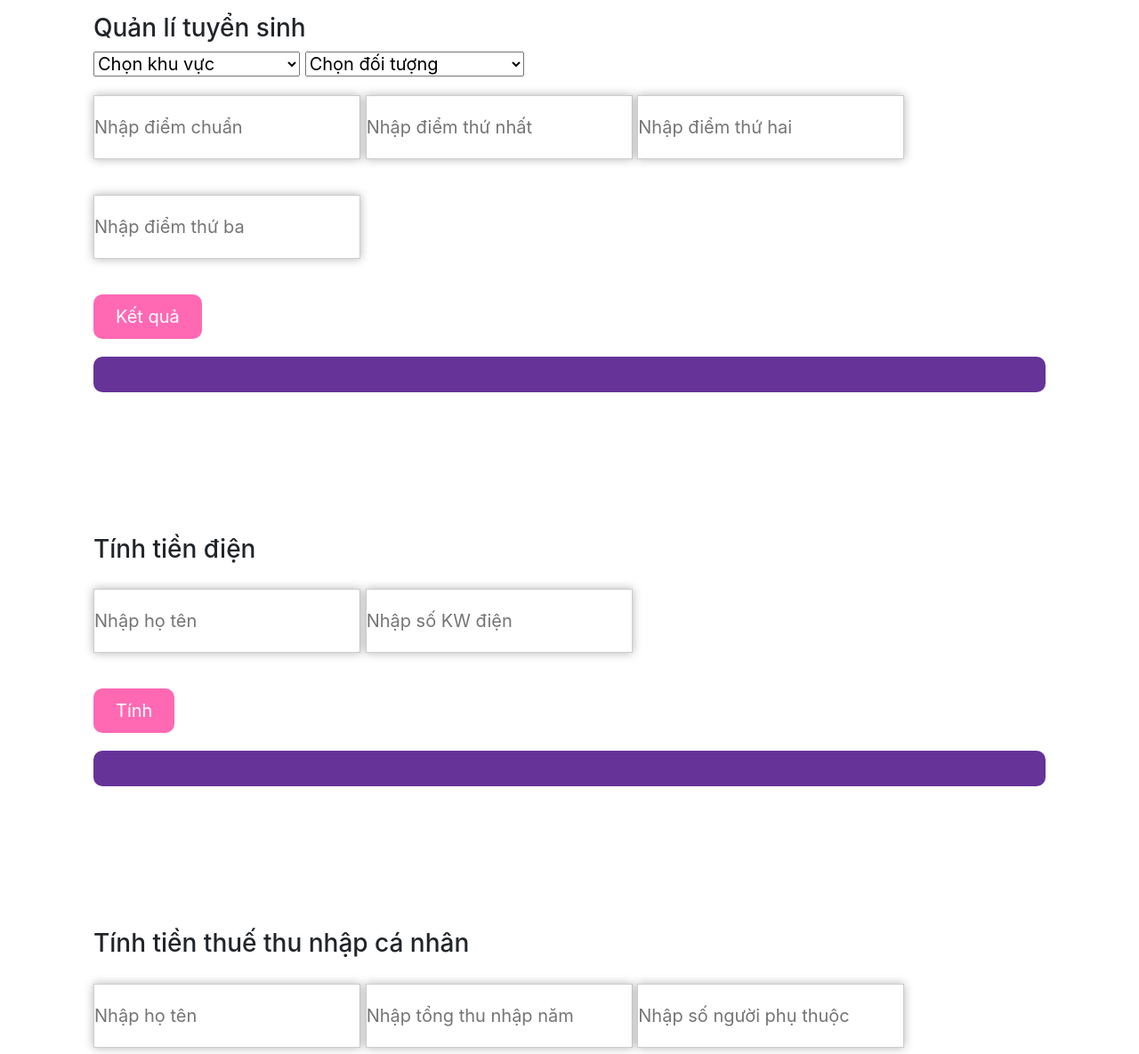
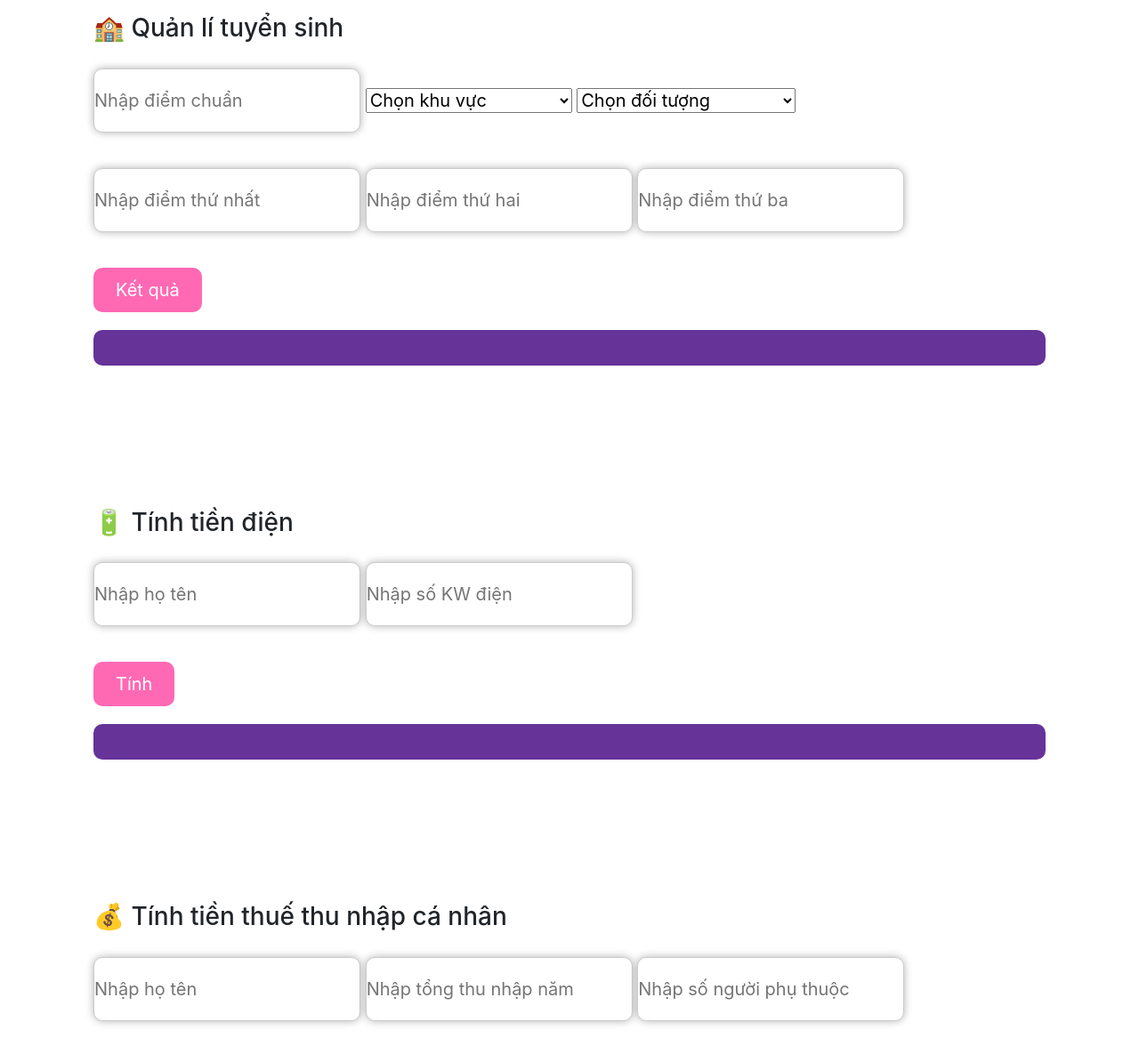
Before and after one commit to Dinhtin20/Baitap_buoi5, a plain HTML site: page index.html in a window 1280 px wide. Shown: the part 51-1236 px from the top of the page at 89% size. Drawn offline with nearby package versions, Linux system fonts and the light colour scheme.

Commit message:
update css

```diff
--- a/Css/index.css
+++ b/Css/index.css
@@ -23,6 +23,7 @@
     padding: 20px 0;
     border: 1px solid #cccccc;
     box-shadow: 0 0 10px rgba(0, 0, 0, 0.3);
+    border-radius: 10px;
 }
 .result{
     background-color: rebeccapurple;
--- a/index.html
+++ b/index.html
@@ -20,8 +20,9 @@
 
     <div class="container">
         <div class="content">
-            <h3>Quản lí tuyển sinh</h3>
+            <h3> 🏫 Quản lí tuyển sinh</h3>
             <form action="" id="tuyenSinh">
+                <input type="number" id="diemChuan" placeholder="Nhập điểm chuẩn" value="">
                 <select name="khuVuc" id="khuVuc">
                     <option value="kvD" disabled selected hidden>Chọn khu vực</option>
                     <option value="kvA">Khu vực A</option>
@@ -36,8 +37,6 @@
                     <option value="doiTuong3">Đối tượng 3</option>
                     <option value="doiTuong0">Không phải là đối tượng</option>
                 </select>
-                <br>
-                <input type="number" id="diemChuan" placeholder="Nhập điểm chuẩn" value="">
                 <input type="number" id="diem1" placeholder="Nhập điểm thứ nhất" value="">
                 <input type="number" id="diem2" placeholder="Nhập điểm thứ hai" value="">
                 <input type="number" id="diem3" placeholder="Nhập điểm thứ ba" value="">
@@ -51,7 +50,7 @@
 
     <div class="container">
         <div class="content">
-            <h3>Tính tiền điện</h3>
+            <h3> 🔋 Tính tiền điện</h3>
             <form action="" id="Electricity" >
                 <input type="text" id="name" placeholder="Nhập họ tên" value="">
                 <input type="number" id="kilowatts" placeholder="Nhập số KW điện" value="">
@@ -65,7 +64,7 @@
     <br><br><br><br><br>
     <div class="container">
         <div class="content">
-            <h3>Tính tiền thuế thu nhập cá nhân</h3>
+            <h3> 💰 Tính tiền thuế thu nhập cá nhân</h3>
             <form action="" id="Income" >
                 <input type="text" id="name2" placeholder="Nhập họ tên" value="">
                 <input type="number" id="salary" placeholder="Nhập tổng thu nhập năm" value="">
@@ -79,7 +78,7 @@
     <!-- Ex4 -->
     <div class="container">
         <div class="content">
-            <h3>Tính tiền cáp</h3>
+            <h3>🕸️ Tính tiền cáp</h3>
             <form action="" id="cableMoney" >
                 <select name="" id="loaiKH" onchange="changeKH()">
                     <option value="kh0">Chọn khách hàng</option>
```
